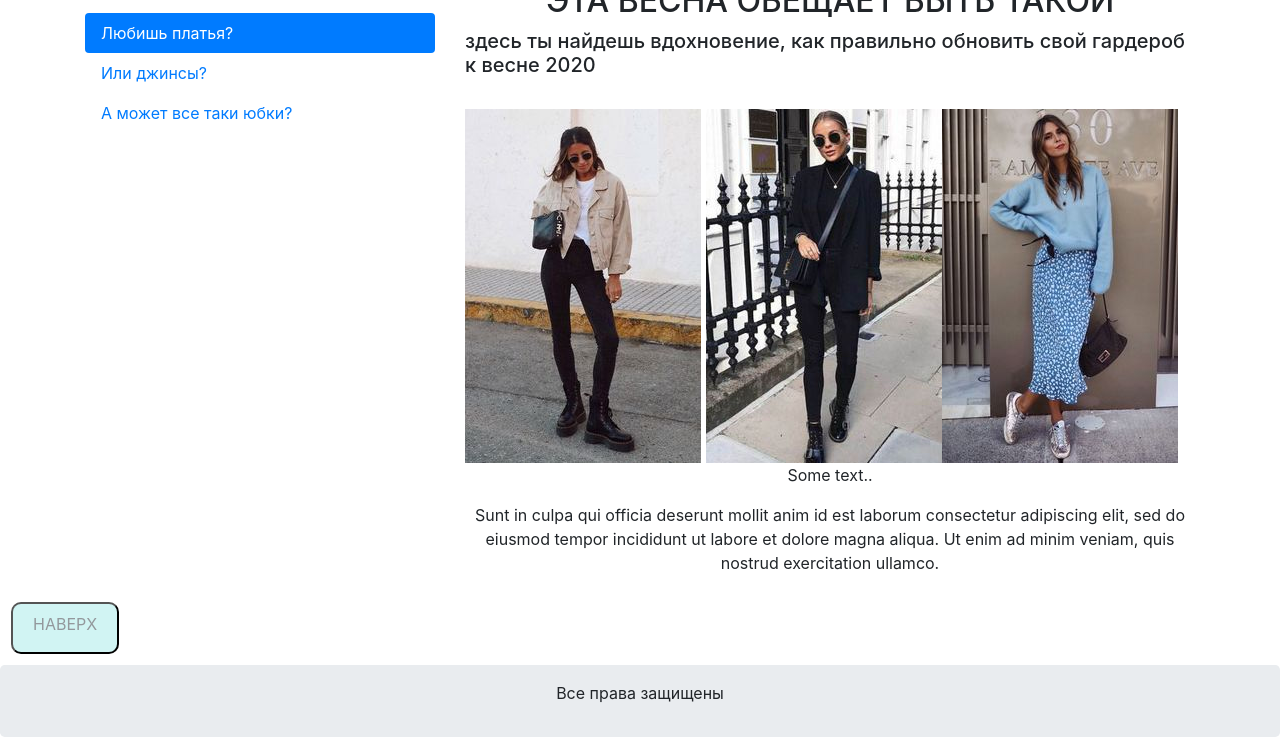
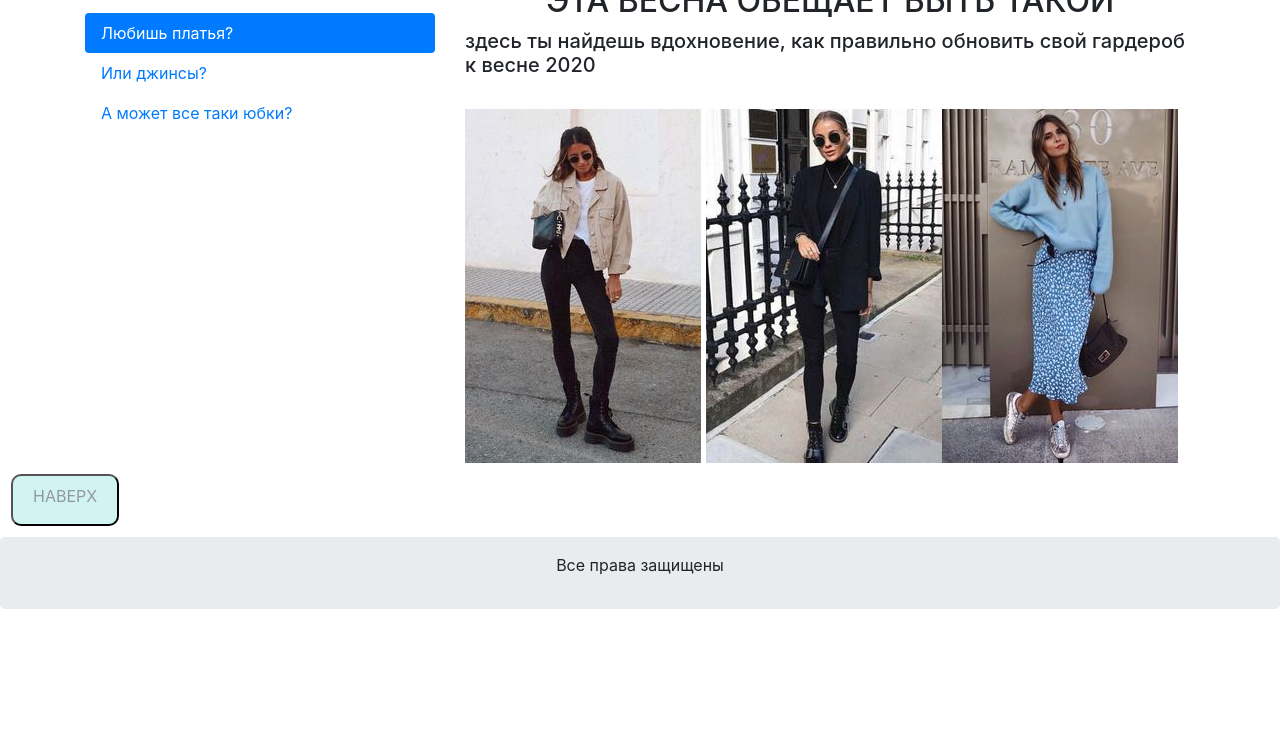
Before and after one commit to IngaRylova/mybeautysalon, a plain HTML site: page index.html in a window 1280 px wide. Shown: the part 777-1514 px from the top of the page. After the commit the page ends 1386 px from the top, so only its background shows below. Drawn offline with nearby package versions, Linux system fonts and the light colour scheme.

Commit message:
Update index.html

```diff
--- a/index.html
+++ b/index.html
@@ -108,8 +108,6 @@
       <div class=""><img src="img/spring1.jpg">
       <img src="img/spring2.jpg"><img src="img/spring3.jpg">
       </div>
-      <p>Some text..</p>
-      <p>Sunt in culpa qui officia deserunt mollit anim id est laborum consectetur adipiscing elit, sed do eiusmod tempor incididunt ut labore et dolore magna aliqua. Ut enim ad minim veniam, quis nostrud exercitation ullamco.</p>
     </div>
   </div>
 </div>
```
